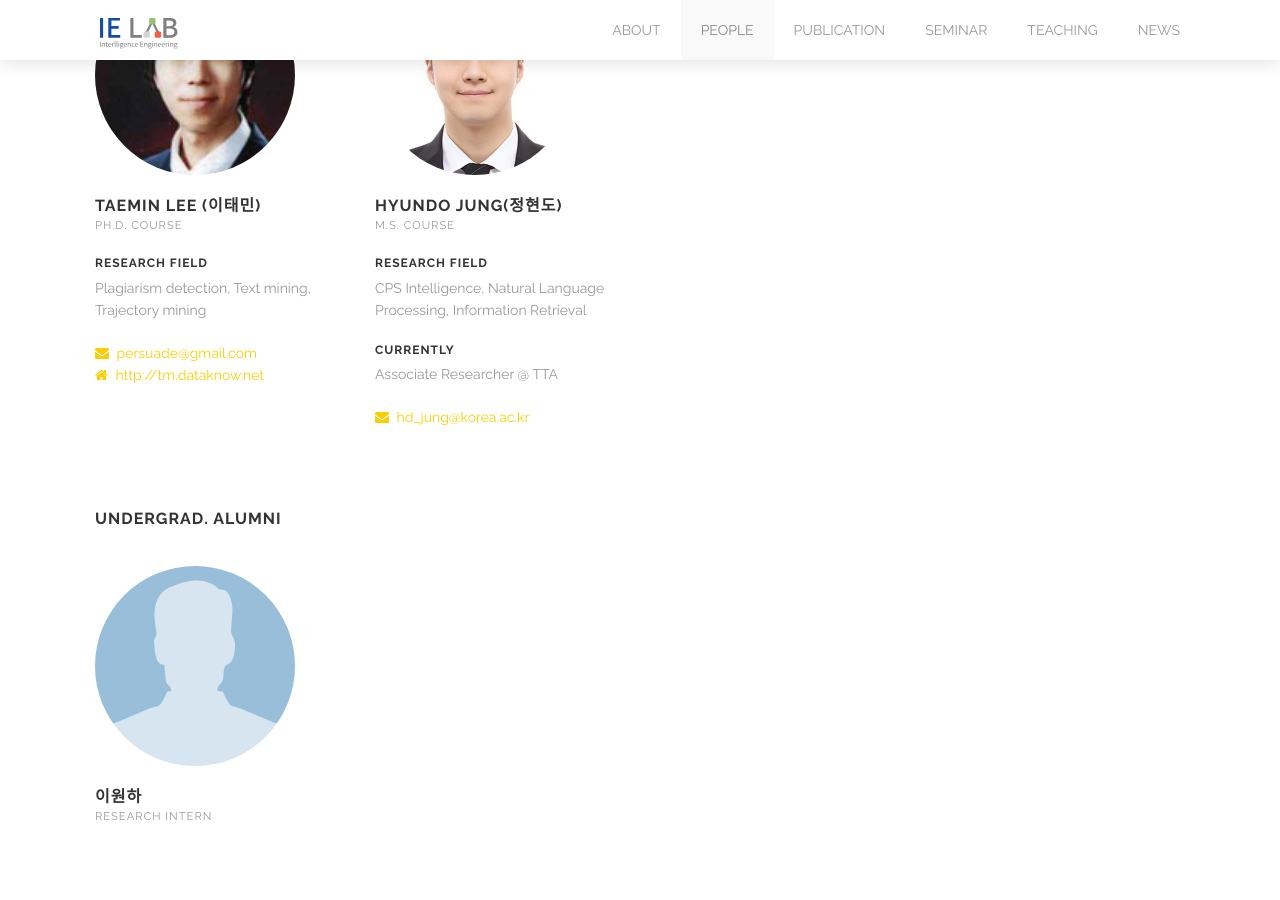
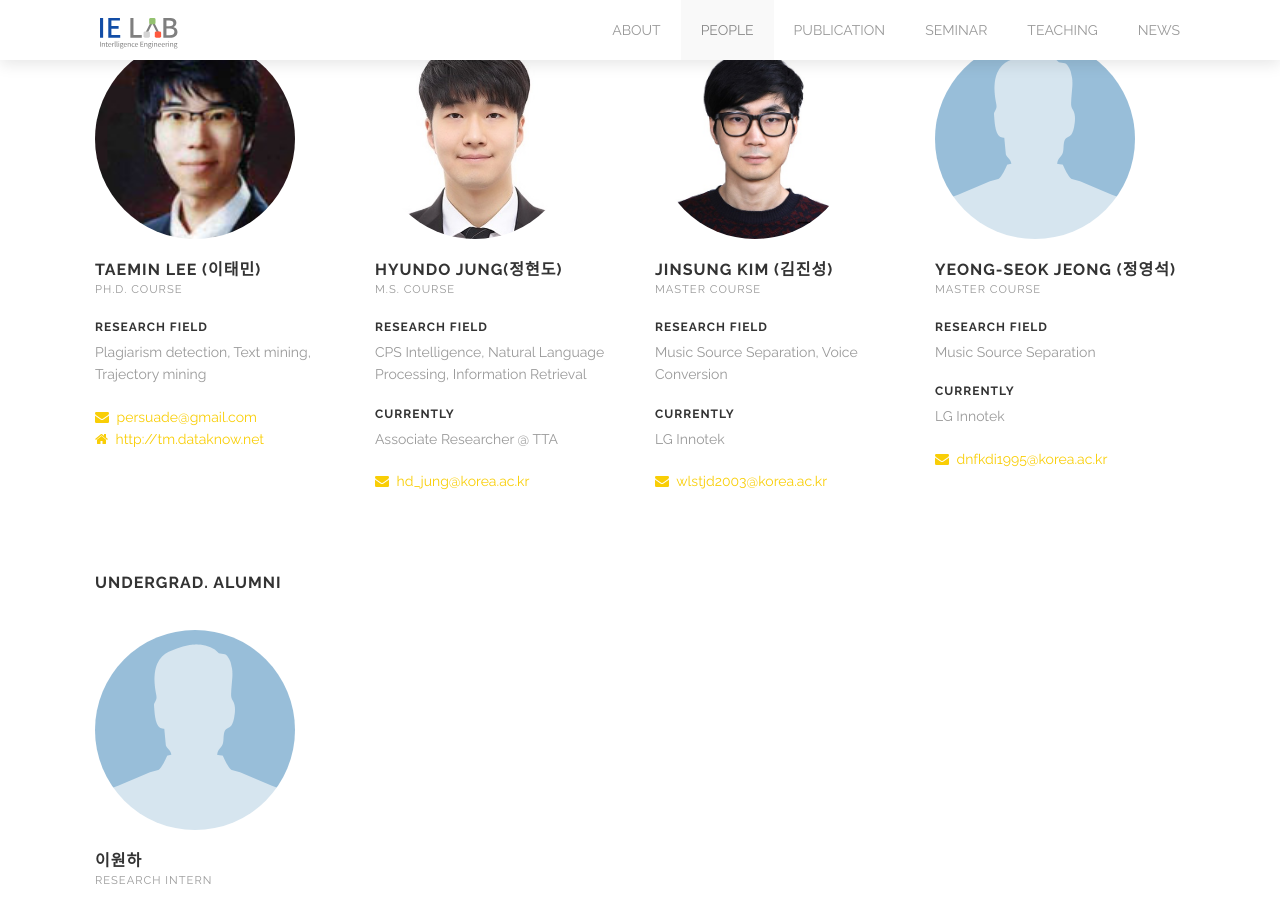
Before and after one commit to kuielab/kuielab.github.io, a Jekyll site: the page built from people.html, in a window 1280 px wide and 900 px high, scrolled down 4194 px. Built offline with Jekyll 4.4.1, drawn with Linux system fonts in a browser that asks for light colours.

Commit message:
Update people.html

```diff
--- a/people.html
+++ b/people.html
@@ -136,6 +137,18 @@ people:
         currently: Associate Researcher @ TTA
         avatar: images/avatar/hyundojung_squre.jpg
         email: hd_jung@korea.ac.kr
+      - name: Jinsung Kim (김진성)
+        position: Master Course
+        research: Music Source Separation, Voice Conversion
+        currently: LG Innotek
+        avatar: images/avatar/jinsung1.jpg
+        email: wlstjd2003@korea.ac.kr
+      - name: Yeong-Seok Jeong (정영석)
+        position: Master Course
+        research: Music Source Separation
+        currently: LG Innotek
+        avatar: images/avatar/noface.png
+        email: dnfkdi1995@korea.ac.kr
 
   - position: Undergrad. Alumni
     members:
```
Also changed, not shown: other parts of people.html (+1 -0 lines).
